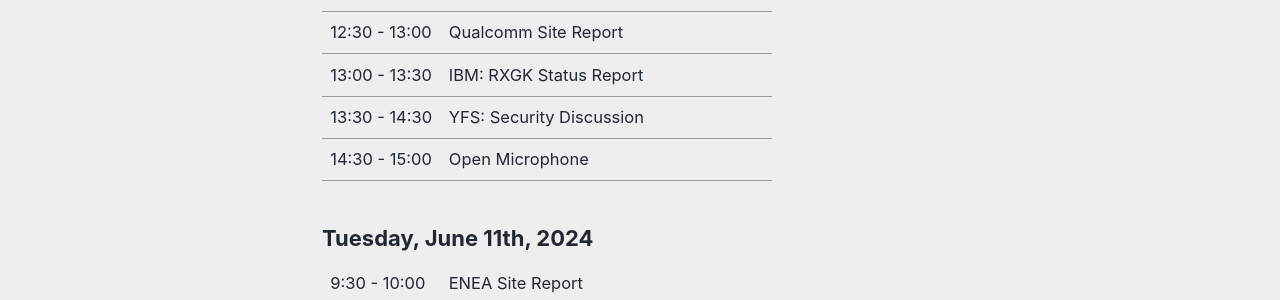
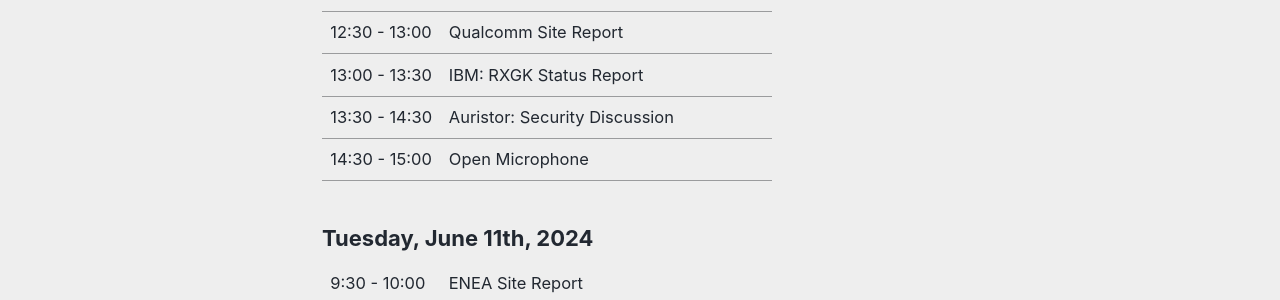
Before and after one commit to openafsfoundation/openafs-workshop.org, a Jekyll site: the page built from _pages/schedule.md, in a window 1280 px wide. Shown: the part 542-842 px from the top of the page. Built offline with Jekyll 4.4.1, drawn with Linux system fonts in a browser that asks for light colours; cached includes are drawn as plain includes; nearby versions of some CDN libraries.

Commit message:
2024: Fix more schedule page typos

```diff
--- a/_pages/schedule.md
+++ b/_pages/schedule.md
@@ -12,7 +12,7 @@
       - ["12:00 - 12:30", "Lunch", ""]
       - ["12:30 - 13:00", "Qualcomm Site Report", ""]
       - ["13:00 - 13:30", "IBM: RXGK Status Report", ""]
-      - ["13:30 - 14:30", "YFS: Security Discussion", ""]
+      - ["13:30 - 14:30", "Auristor: Security Discussion", ""]
       - ["14:30 - 15:00", "Open Microphone", ""]
   - day: Tuesday, June 11th, 2024
     slots:
```
